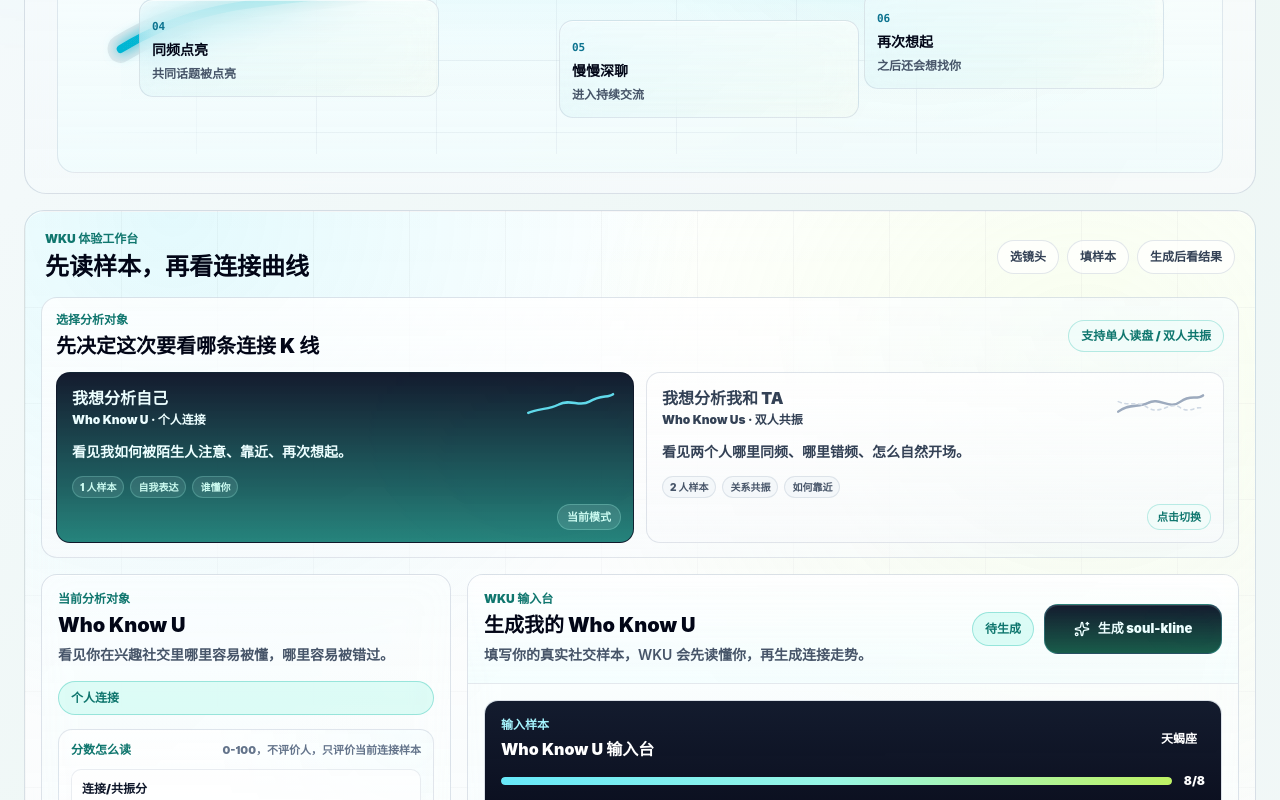
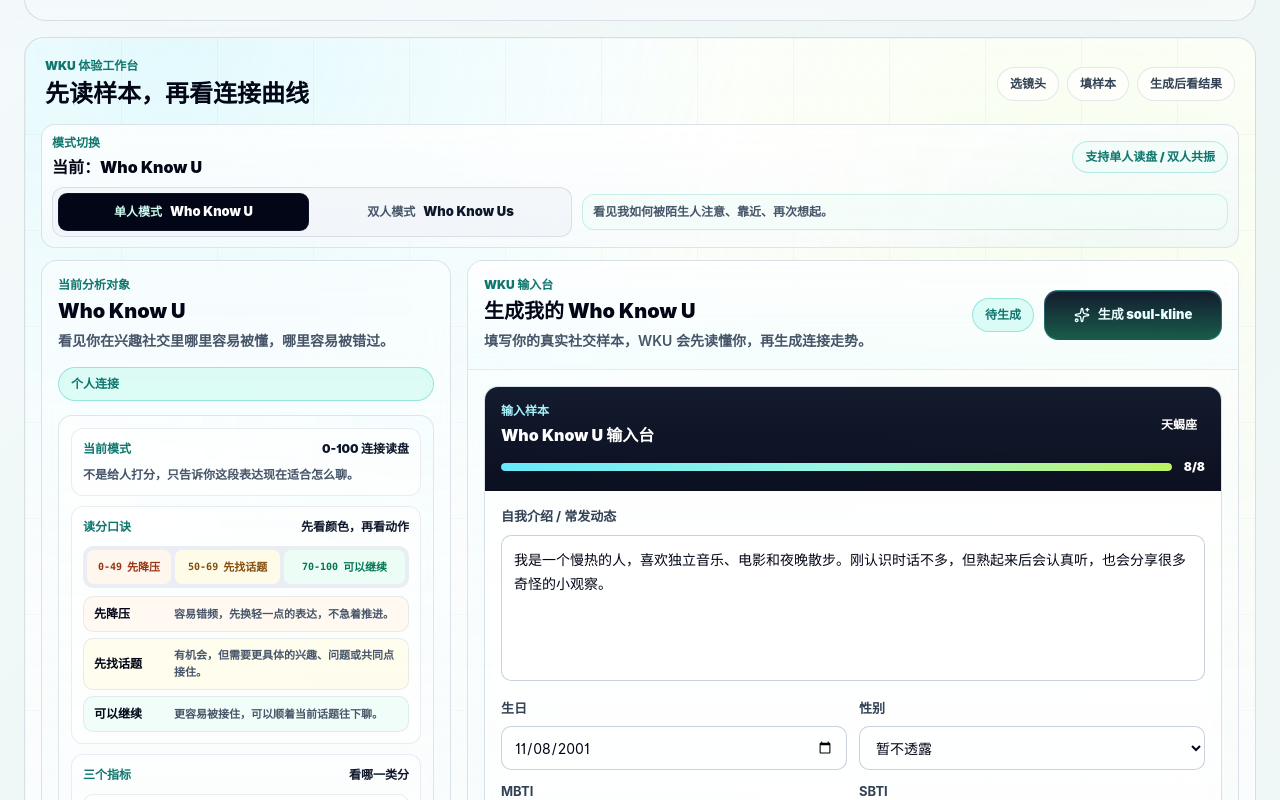
Before and after one commit to gaweek/wku-soul-kline, a React (Vite) app: page / in a window 1280 px wide. Shown: the part 740-1540 px from the top of the page. Built offline with nearby package versions, Linux system fonts and the light colour scheme.

Commit message:
Refine WKU mode switch and score guidance

```diff
--- a/components/VibeLineChart.tsx
+++ b/components/VibeLineChart.tsx
@@ -675,7 +675,12 @@ const VibeLineChart: React.FC<VibeLineChartProps> = ({ data, loading = false, mo
           <div className="wku-score-guide wku-chart-score-guide" aria-label="分数怎么读">
             <div className="wku-score-guide-head">
               <p className="text-xs font-black text-teal-700">分数怎么读</p>
-              <span>70+：更容易继续靠近 · 50-69：需要更具体话题 · 低于 50：先降低推进感</span>
+              <span>先看区间，再决定动作</span>
+            </div>
+            <div className="wku-score-meter is-compact" aria-label="分数区间">
+              <span className="is-low"><b>0-49</b> 先降压</span>
+              <span className="is-mid"><b>50-69</b> 先找话题</span>
+              <span className="is-high"><b>70-100</b> 可以继续</span>
             </div>
           </div>
         </div>
--- a/index.css
+++ b/index.css
@@ -137,7 +137,7 @@
 
   .wku-hero-map {
     position: relative;
-    min-height: 420px;
+    min-height: clamp(260px, 32vh, 340px);
     overflow: hidden;
     border: 1px solid rgba(148, 163, 184, 0.24);
     border-radius: 18px;
@@ -163,14 +163,14 @@
   .wku-hero-node {
     position: absolute;
     z-index: 2;
-    width: min(300px, 27%);
-    min-height: 82px;
+    width: min(260px, 25%);
+    min-height: 70px;
     border: 1px solid rgba(148, 163, 184, 0.26);
     border-radius: 14px;
     background:
       linear-gradient(180deg, rgba(255, 255, 255, 0.58), rgba(248, 250, 252, 0.26)),
       linear-gradient(135deg, rgba(34, 211, 238, 0.10), rgba(217, 249, 157, 0.08));
-    padding: 12px;
+    padding: 10px;
     box-shadow: inset 0 1px 0 rgba(255, 255, 255, 0.62);
     backdrop-filter: blur(18px) saturate(1.08);
     transition: transform 180ms ease, border-color 180ms ease, background-color 180ms ease;
@@ -192,12 +192,12 @@
 
   .wku-hero-node.node-1 {
     left: 4%;
-    top: 12%;
+    top: 11%;
   }
 
   .wku-hero-node.node-2 {
-    left: 31%;
-    top: 23%;
+    left: 32%;
+    top: 25%;
   }
 
   .wku-hero-node.node-3 {
@@ -207,23 +207,23 @@
 
   .wku-hero-node.node-4 {
     left: 7%;
-    bottom: 18%;
+    bottom: 12%;
   }
 
   .wku-hero-node.node-5 {
     left: 43%;
-    bottom: 13%;
+    bottom: 8%;
   }
 
   .wku-hero-node.node-6 {
     right: 5%;
-    bottom: 20%;
+    bottom: 14%;
   }
 
   .wku-hero-copy-row {
-    display: flex;
-    align-items: center;
-    justify-content: space-between;
+    display: grid;
+    grid-template-columns: minmax(0, 1fr) minmax(220px, 320px);
+    align-items: center;
     gap: 28px;
   }
 
@@ -235,19 +235,20 @@
     position: relative;
     z-index: 4;
     display: inline-flex;
+    min-height: 64px;
     align-items: center;
     justify-content: center;
     gap: 12px;
-    min-width: 176px;
-    margin-right: clamp(28px, 7vw, 160px);
+    min-width: 224px;
+    margin-right: clamp(16px, 5vw, 110px);
     border: 1px solid rgba(103, 232, 249, 0.32);
     border-radius: 999px;
     background:
       linear-gradient(180deg, rgba(15, 23, 42, 0.96), rgba(15, 118, 110, 0.86)),
       radial-gradient(circle at 80% 0%, rgba(103, 232, 249, 0.28), transparent 42%);
-    padding: 15px 24px;
+    padding: 0 32px;
     color: #ecfeff;
-    font-size: 15px;
+    font-size: 18px;
     font-weight: 900;
     text-decoration: none;
     box-shadow: inset 0 1px 0 rgba(255, 255, 255, 0.16);
@@ -256,8 +257,8 @@
   }
 
   .wku-hero-cta svg {
-    width: 20px;
-    height: 20px;
+    width: 24px;
+    height: 24px;
     border-radius: 999px;
     background: rgba(236, 254, 255, 0.14);
     padding: 2px;
@@ -449,21 +450,27 @@
   }
 
   .wku-mode-choice-panel {
-    margin-bottom: 16px;
+    margin-bottom: 12px;
     border: 1px solid rgba(148, 163, 184, 0.28);
-    border-radius: 16px;
+    border-radius: 14px;
     background:
       linear-gradient(180deg, rgba(255, 255, 255, 0.78), rgba(248, 250, 252, 0.58)),
       radial-gradient(circle at 92% 0%, rgba(20, 184, 166, 0.12), transparent 34%);
-    padding: 14px;
+    padding: 10px;
+  }
+
+  .wku-mode-choice-panel.is-compact {
+    background:
+      linear-gradient(180deg, rgba(255, 255, 255, 0.82), rgba(248, 250, 252, 0.58)),
+      radial-gradient(circle at 96% 0%, rgba(20, 184, 166, 0.1), transparent 32%);
   }
 
   .wku-mode-choice-head {
     display: flex;
     align-items: center;
     justify-content: space-between;
-    gap: 16px;
-    margin-bottom: 12px;
+    gap: 12px;
+    margin-bottom: 8px;
   }
 
   .wku-mode-choice-head > span {
@@ -480,70 +487,71 @@
     white-space: nowrap;
   }
 
-  .wku-mode-choice-grid {
+  .wku-mode-segment {
     display: grid;
     grid-template-columns: repeat(2, minmax(0, 1fr));
-    gap: 12px;
-  }
-
-  .wku-mode-choice-card {
-    position: relative;
-    min-height: 142px;
-    overflow: hidden;
+    gap: 6px;
     border: 1px solid rgba(148, 163, 184, 0.28);
-    border-radius: 14px;
-    background:
-      linear-gradient(180deg, rgba(255, 255, 255, 0.82), rgba(248, 250, 252, 0.58));
-    padding: 15px 15px 44px;
-    color: #334155;
-    text-align: left;
-    transition: transform 160ms ease, border-color 160ms ease, background 160ms ease, color 160ms ease;
-  }
-
-  .wku-mode-choice-card:hover,
-  .wku-mode-choice-card:focus-visible {
-    border-color: rgba(20, 184, 166, 0.44);
-    background:
-      linear-gradient(180deg, rgba(255, 255, 255, 0.92), rgba(236, 254, 255, 0.64));
+    border-radius: 12px;
+    background: rgba(241, 245, 249, 0.78);
+    padding: 5px;
+  }
+
+  .wku-mode-compact-row {
+    display: grid;
+    grid-template-columns: minmax(320px, 520px) minmax(0, 1fr);
+    gap: 10px;
+    align-items: center;
+  }
+
+  .wku-mode-segment-button {
+    display: flex;
+    min-height: 38px;
+    align-items: center;
+    justify-content: center;
+    gap: 8px;
+    border: 1px solid transparent;
+    border-radius: 9px;
+    color: #475569;
+    font-size: 12px;
+    font-weight: 900;
+    transition: transform 150ms ease, border-color 150ms ease, background 150ms ease, color 150ms ease;
+  }
+
+  .wku-mode-segment-button b {
+    color: #0f172a;
+    font-size: 13px;
+    font-weight: 950;
+  }
+
+  .wku-mode-segment-button:hover,
+  .wku-mode-segment-button:focus-visible {
+    border-color: rgba(20, 184, 166, 0.32);
+    background: rgba(255, 255, 255, 0.72);
     color: #0f172a;
     outline: none;
-    transform: translateY(-1px);
-  }
-
-  .wku-mode-choice-card.is-active {
-    border-color: rgba(15, 23, 42, 0.88);
-    background:
-      linear-gradient(180deg, rgba(15, 23, 42, 0.98), rgba(15, 118, 110, 0.9)),
-      radial-gradient(circle at 84% 0%, rgba(103, 232, 249, 0.26), transparent 42%);
-    color: #ecfeff;
-  }
-
-  .wku-mode-choice-card.is-active .wku-lens-tag {
-    border-color: rgba(153, 246, 228, 0.24);
-    background: rgba(236, 254, 255, 0.1);
+  }
+
+  .wku-mode-segment-button.is-active {
+    border-color: rgba(15, 23, 42, 0.86);
+    background: #020617;
     color: #ccfbf1;
   }
 
-  .wku-choice-action {
-    position: absolute;
-    right: 12px;
-    bottom: 12px;
-    display: inline-flex;
-    min-height: 26px;
-    align-items: center;
-    border: 1px solid rgba(20, 184, 166, 0.26);
-    border-radius: 999px;
-    background: rgba(240, 253, 250, 0.72);
-    padding: 0 9px;
-    color: #0f766e;
-    font-size: 11px;
-    font-weight: 950;
-  }
-
-  .wku-mode-choice-card.is-active .wku-choice-action {
-    border-color: rgba(153, 246, 228, 0.28);
-    background: rgba(236, 254, 255, 0.12);
-    color: #ccfbf1;
+  .wku-mode-segment-button.is-active b {
+    color: #ffffff;
+  }
+
+  .wku-mode-current-copy {
+    margin: 0;
+    border: 1px solid rgba(20, 184, 166, 0.2);
+    border-radius: 12px;
+    background: rgba(240, 253, 250, 0.5);
+    padding: 8px 10px;
+    color: #475569;
+    font-size: 12px;
+    font-weight: 850;
+    line-height: 1.5;
   }
 
   .wku-workbench-body {
@@ -766,6 +774,46 @@
     padding: 12px;
   }
 
+  .wku-score-section {
+    border: 1px solid rgba(148, 163, 184, 0.2);
+    border-radius: 12px;
+    background: rgba(255, 255, 255, 0.58);
+    padding: 11px;
+  }
+
+  .wku-score-section + .wku-score-section {
+    margin-top: 10px;
+  }
+
+  .wku-score-section-title {
+    display: flex;
+    align-items: center;
+    justify-content: space-between;
+    gap: 10px;
+  }
+
+  .wku-score-section-title span {
+    color: #0f766e;
+    font-size: 12px;
+    font-weight: 950;
+    white-space: nowrap;
+  }
+
+  .wku-score-section-title b {
+    color: #0f172a;
+    font-size: 12px;
+    font-weight: 950;
+    text-align: right;
+  }
+
+  .wku-score-section-copy {
+    margin-top: 7px;
+    color: #475569;
+    font-size: 12px;
+    font-weight: 750;
+    line-height: 1.6;
+  }
+
   .wku-score-guide-head {
     display: flex;
     align-items: center;
@@ -787,6 +835,103 @@
     margin-top: 10px;
   }
 
+  .wku-score-meter {
+    display: grid;
+    grid-template-columns: 0.8fr 1fr 1.15fr;
+    gap: 4px;
+    margin-top: 10px;
+    overflow: hidden;
+    border-radius: 10px;
+    background: rgba(226, 232, 240, 0.72);
+    padding: 4px;
+  }
+
+  .wku-score-meter span {
+    display: flex;
+    min-height: 34px;
+    align-items: center;
+    justify-content: center;
+    gap: 5px;
+    border-radius: 7px;
+    color: #0f172a;
+    font-size: 11px;
+    font-weight: 950;
+    line-height: 1.2;
+    text-align: center;
+    white-space: nowrap;
+  }
+
+  .wku-score-meter b {
+    font-family: "SF Mono", "JetBrains Mono", ui-monospace, SFMono-Regular, Menlo, Monaco, Consolas, monospace;
+    font-size: 10px;
+  }
+
+  .wku-score-meter.is-compact {
+    grid-template-columns: repeat(3, minmax(0, 1fr));
+  }
+
+  .wku-score-meter.is-compact span {
+    min-height: 28px;
+    font-size: 10px;
+  }
+
+  .wku-score-meter .is-low {
+    background: #fff7ed;
+    color: #9a3412;
+  }
+
+  .wku-score-meter .is-mid {
+    background: #fefce8;
+    color: #854d0e;
+  }
+
+  .wku-score-meter .is-high {
+    background: #ecfdf5;
+    color: #047857;
+  }
+
+  .wku-score-band-grid {
+    display: grid;
+    gap: 6px;
+    margin-top: 8px;
+  }
+
+  .wku-score-band {
+    display: grid;
+    grid-template-columns: 72px minmax(0, 1fr);
+    align-items: center;
+    gap: 8px;
+    border: 1px solid rgba(148, 163, 184, 0.2);
+    border-radius: 10px;
+    padding: 8px 10px;
+  }
+
+  .wku-score-band b {
+    display: block;
+    font-size: 12px;
+    font-weight: 950;
+  }
+
+  .wku-score-band p {
+    margin-top: 0;
+    color: #475569;
+    font-size: 11px;
+    font-weight: 750;
+    line-height: 1.55;
+  }
+
+  .wku-score-band.is-low {
+    background: rgba(255, 247, 237, 0.72);
+  }
+
+  .wku-score-band.is-mid {
+    background: rgba(254, 252, 232, 0.72);
+  }
+
+  .wku-score-band.is-high {
+    background: rgba(236, 253, 245, 0.72);
+  }
+
   .wku-score-guide-item {
     border: 1px solid rgba(148, 163, 184, 0.2);
     border-radius: 10px;
@@ -807,6 +952,61 @@
     font-size: 11px;
     font-weight: 750;
     line-height: 1.6;
+  }
+
+  .wku-score-badge {
+    display: grid;
+    min-width: 122px;
+    max-width: 150px;
+    gap: 2px;
+    border: 1px solid rgba(148, 163, 184, 0.22);
+    border-radius: 10px;
+    background: rgba(248, 250, 252, 0.78);
+    padding: 7px 9px;
+    text-align: right;
+  }
+
+  .wku-score-badge > span {
+    color: #64748b;
+    font-size: 10px;
+    font-weight: 950;
+    line-height: 1.1;
+  }
+
+  .wku-score-badge b {
+    color: #0f172a;
+    font-size: 16px;
+    font-weight: 950;
+    line-height: 1.1;
+  }
+
+  .wku-score-badge small {
+    color: #64748b;
+    font-size: 10px;
+    font-weight: 800;
+    line-height: 1.25;
+  }
+
+  .wku-score-badge.is-boost,
+  .wku-score-badge.is-sync,
+  .wku-score-badge.is-stage {
+    border-color: rgba(20, 184, 166, 0.26);
+    background: rgba(240, 253, 250, 0.78);
+  }
+
+  .wku-score-badge.is-boost b,
+  .wku-score-badge.is-sync b,
+  .wku-score-badge.is-stage b {
+    color: #0f766e;
+  }
+
+  .wku-score-badge.is-risk {
+    border-color: rgba(244, 63, 94, 0.22);
+    background: rgba(255, 241, 242, 0.78);
+  }
+
+  .wku-score-badge.is-risk b {
+    color: #be123c;
   }
 
   .wku-lens-grid {
@@ -1345,7 +1545,8 @@
     .wku-form-agent-grid,
     .wku-match-form-grid,
     .wku-hero-mode-switch,
-    .wku-mode-choice-grid {
+    .wku-mode-compact-row,
+    .wku-mode-segment {
       grid-template-columns: 1fr;
     }
 
@@ -1363,7 +1564,7 @@
     }
 
     .wku-hero-map {
-      min-height: 500px;
+      min-height: 420px;
     }
 
     .wku-hero-node {
@@ -1376,7 +1577,7 @@
 
     .wku-hero-copy-row {
       align-items: flex-start;
-      flex-direction: column;
+      grid-template-columns: 1fr;
     }
 
     .wku-hero-cta {
@@ -1429,7 +1630,8 @@
     .wku-hero-node.node-2,
     .wku-hero-node.node-3,
     .wku-hero-node.node-4,
-    .wku-hero-node.node-5 {
+    .wku-hero-node.node-5,
+    .wku-hero-node.node-6 {
       position: relative;
       inset: auto;
       width: 100%;
--- a/pages/VibeLinePage.tsx
+++ b/pages/VibeLinePage.tsx
@@ -218,15 +218,36 @@ const modeTabs: Array<{
 const scoreGuideItems = [
   {
     title: '连接/共振分',
-    body: '70+ 表示更容易继续靠近，50-69 需要更明确的话题，低于 50 先降低推进感。',
+    body: '当前能不能继续靠近：分越高，越适合顺着话题继续聊。',
   },
   {
     title: '变化',
-    body: '对比开场的上升或下降，正数代表连接变顺，负数代表当前表达容易掉线。',
+    body: '比一开始变顺还是变难：正数是变顺，负数是容易掉线。',
   },
   {
     title: '被懂上限',
-    body: '这段样本最可能被接住的最高点，不是人格评分，只是当前社交样本的可读性。',
+    body: '这段样本最好能被接住到哪里：不是人格评分，只看这次表达。',
+  },
+];
+
+const scoreBands = [
+  {
+    range: '0-49',
+    label: '先降压',
+    body: '容易错频，先换轻一点的表达，不急着推进。',
+    tone: 'low',
+  },
+  {
+    range: '50-69',
+    label: '先找话题',
+    body: '有机会，但需要更具体的兴趣、问题或共同点接住。',
+    tone: 'mid',
+  },
+  {
+    range: '70-100',
+    label: '可以继续',
+    body: '更容易被接住，可以顺着当前话题往下聊。',
+    tone: 'high',
   },
 ];
 
@@ -343,20 +364,20 @@ const HeroModeSwitch: React.FC<{
 const ModeChoiceCards: React.FC<{
   mode: Mode;
   onChange: (mode: Mode) => void;
-}> = ({ mode, onChange }) => (
-  <div className="wku-mode-choice-panel">
+}> = ({ mode, onChange }) => {
+  const activeMode = modeTabs.find((item) => item.value === mode) ?? modeTabs[0];
+
+  return (
+    <div className="wku-mode-choice-panel is-compact">
       <div className="wku-mode-choice-head">
         <div>
-        <p className="text-xs font-black text-teal-700">选择分析对象</p>
-        <h3 className="mt-1 text-xl font-black text-slate-950">先决定这次要看哪条连接 K 线</h3>
+          <p className="text-xs font-black text-teal-700">模式切换</p>
+          <h3 className="mt-1 text-base font-black text-slate-950">当前：{activeMode.title}</h3>
         </div>
         <span>支持单人读盘 / 双人共振</span>
       </div>
-    <div
-      className="wku-mode-choice-grid"
-      role="tablist"
-      aria-label="选择分析对象"
-    >
+      <div className="wku-mode-compact-row">
+        <div className="wku-mode-segment" role="tablist" aria-label="模式切换">
           {modeTabs.map((item) => {
             const active = mode === item.value;
             return (
@@ -366,42 +387,66 @@ const ModeChoiceCards: React.FC<{
                 role="tab"
                 aria-selected={active}
                 onClick={() => onChange(item.value)}
-            className={`wku-mode-choice-card wku-clickable ${active ? 'is-active' : ''}`}
+                className={`wku-mode-segment-button wku-clickable ${active ? 'is-active' : ''}`}
               >
-            <span className="flex min-w-0 items-start justify-between gap-3">
-              <span className="min-w-0">
-                <span className="block text-base font-black leading-5">{item.choiceTitle}</span>
-                <span className="mt-1 block text-xs font-black">{item.title} · {item.subtitle}</span>
+                <span>{item.value === 'single' ? '单人模式' : '双人模式'}</span>
+                <b>{item.title}</b>
+              </button>
+            );
+          })}
+        </div>
+        <p className="wku-mode-current-copy">{activeMode.body}</p>
+      </div>
+    </div>
+  );
+};
+
+const ScoreGuide: React.FC = () => (
+  <div className="wku-score-guide" aria-label="分数怎么读">
+    <div className="wku-score-section">
+      <div className="wku-score-section-title">
+        <span>当前模式</span>
+        <b>0-100 连接读盘</b>
+      </div>
+      <p className="wku-score-section-copy">不是给人打分，只告诉你这段表达现在适合怎么聊。</p>
+    </div>
+
+    <div className="wku-score-section">
+      <div className="wku-score-section-title">
+        <span>读分口诀</span>
+        <b>先看颜色，再看动作</b>
+      </div>
+      <div className="wku-score-meter" aria-hidden="true">
+        {scoreBands.map((band) => (
+          <span key={band.range} className={`is-${band.tone}`}>
+            <b>{band.range}</b>
+            {band.label}
           </span>
-              <MiniKLine active={active} match={item.value === 'match'} />
-            </span>
-            <span className="mt-3 block text-sm font-semibold leading-6">{item.body}</span>
-            <span className="mt-3 flex flex-wrap gap-1.5">
-              {item.tags.map((tag) => (
-                <span key={tag} className="wku-lens-tag">{tag}</span>
-              ))}
-            </span>
-            <span className="wku-choice-action">{active ? '当前模式' : '点击切换'}</span>
-          </button>
-        );
-      })}
-    </div>
-  </div>
-);
-
-const ScoreGuide: React.FC = () => (
-  <div className="wku-score-guide">
-    <div className="wku-score-guide-head">
-      <p className="text-xs font-black text-teal-700">分数怎么读</p>
-      <span>0-100，不评价人，只评价当前连接样本</span>
-    </div>
-    <div className="wku-score-guide-grid">
+        ))}
+      </div>
+      <div className="wku-score-band-grid">
+        {scoreBands.map((band) => (
+          <div key={band.range} className={`wku-score-band is-${band.tone}`}>
+            <b>{band.label}</b>
+            <p>{band.body}</p>
+          </div>
+        ))}
+      </div>
+    </div>
+
+    <div className="wku-score-section">
+      <div className="wku-score-section-title">
+        <span>三个指标</span>
+        <b>看哪一类分</b>
+      </div>
+      <div className="wku-score-guide-grid" aria-label="指标含义">
         {scoreGuideItems.map((item) => (
           <div key={item.title} className="wku-score-guide-item">
             <b>{item.title}</b>
             <p>{item.body}</p>
           </div>
         ))}
+      </div>
     </div>
   </div>
 );
@@ -658,6 +703,19 @@ const AgentHandoffCard: React.FC<{
   </div>
 );
 
+const ScoreBadge: React.FC<{
+  label: string;
+  value: string | number;
+  help: string;
+  tone: 'boost' | 'risk' | 'sync' | 'stage';
+}> = ({ label, value, help, tone }) => (
+  <span className={`wku-score-badge is-${tone}`}>
+    <span>{label}</span>
+    <b>{value}</b>
+    <small>{help}</small>
+  </span>
+);
+
 const FactorCard: React.FC<{
   factor: SoulKLineFactor;
   type: 'up' | 'down';
@@ -665,11 +723,14 @@ const FactorCard: React.FC<{
   const isUp = type === 'up';
   return (
     <article className={`${panelClass} p-4`}>
-      <div className="mb-2 flex items-center justify-between gap-3">
+      <div className="mb-2 flex items-start justify-between gap-3">
         <h3 className="text-sm font-black text-slate-950">{factor.title}</h3>
-        <span className={`rounded-md px-2 py-1 text-xs font-black ${isUp ? 'bg-teal-50 text-teal-700' : 'bg-rose-50 text-rose-700'}`}>
-          {isUp ? `+${factor.impact ?? 0} 助推` : `-${factor.risk ?? 0} 风险`}
-        </span>
+        <ScoreBadge
+          label={isUp ? '助推分' : '风险分'}
+          value={isUp ? `+${factor.impact ?? 0}` : `-${factor.risk ?? 0}`}
+          help={isUp ? '越高越适合保留' : '越高越需要修正'}
+          tone={isUp ? 'boost' : 'risk'}
+        />
       </div>
       <p className="text-xs font-semibold leading-5 text-slate-600">依据：{factor.evidence}</p>
       <p className="mt-2 text-sm leading-6 text-slate-700">{factor.suggestion}</p>
@@ -681,7 +742,12 @@ const SoulmateCard: React.FC<{ lens: AudienceLens }> = ({ lens }) => (
   <article className={`${panelClass} p-4`}>
     <div className="mb-2 flex items-start justify-between gap-3">
       <h3 className="text-sm font-black text-slate-950">{lens.type}</h3>
-      <span className="rounded-md bg-teal-50 px-2 py-1 text-xs font-black text-teal-700">{lens.resonance} 同频</span>
+      <ScoreBadge
+        label="同频分"
+        value={lens.resonance}
+        help="越高越容易接住你"
+        tone="sync"
+      />
     </div>
     <p className="text-sm leading-6 text-slate-700">{lens.why}</p>
     <p className="mt-3 rounded-md bg-slate-50 px-3 py-2 text-xs font-semibold leading-5 text-slate-700">{lens.likelyReply}</p>
@@ -1046,11 +1112,11 @@ const VibeLinePage: React.FC = () => {
             </div>
 
             <div className="wku-hero-copy-row relative z-10 mt-8">
-              <div className="wku-hero-copy max-w-[1240px]">
-                <h1 className="wku-display text-4xl font-black leading-[1.02] text-slate-950 sm:text-5xl lg:text-6xl">
+              <div className="wku-hero-copy max-w-[980px]">
+                <h1 className="wku-display text-4xl font-black leading-[1.02] text-slate-950 sm:text-5xl lg:text-[56px]">
                     WKU soul-kline
                 </h1>
-                <p className="wku-hero-subtitle mt-3 text-2xl font-black leading-tight text-slate-900 sm:text-[34px]">
+                <p className="wku-hero-subtitle mt-3 text-2xl font-black leading-tight text-slate-900 sm:text-[30px]">
                   谁会停下来看你，谁会再次想起你，<span>谁又真正懂你的灵魂？</span>
                 </p>
                 <p className="wku-hero-soul-line mt-3">
@@ -1068,7 +1134,7 @@ const VibeLinePage: React.FC = () => {
               </a>
             </div>
 
-            <div className="wku-hero-map mt-6">
+            <div className="wku-hero-map mt-5">
               <svg className="absolute inset-0 h-full w-full" viewBox="0 0 1080 360" preserveAspectRatio="none" role="img" aria-label="WKU soul-kline 横向连接曲线">
                 <defs>
                   <linearGradient id="wkuHeroStripLine" x1="0" y1="0" x2="1" y2="0">
@@ -1447,9 +1513,14 @@ const VibeLinePage: React.FC = () => {
                       <div className="grid gap-3 md:grid-cols-2 xl:grid-cols-3">
                         {matchResult.stageAdvice.map((item) => (
                           <article key={item.stage} className={`${panelClass} p-4`}>
-                            <div className="mb-2 flex items-center justify-between">
+                            <div className="mb-2 flex items-start justify-between gap-3">
                               <h3 className="text-sm font-black text-slate-950">{item.stage}</h3>
-                              <span className="rounded-md bg-slate-100 px-2 py-1 text-xs font-black text-slate-700">{item.score} 分</span>
+                              <ScoreBadge
+                                label="阶段分"
+                                value={item.score}
+                                help="越高越适合推进"
+                                tone="stage"
+                              />
                             </div>
                             <p className="text-xs leading-5 text-teal-700">{item.highlight}</p>
                             <p className="mt-2 text-xs leading-5 text-rose-700">{item.risk}</p>
```
Also changed, not shown: 1 other file (tests, documents, lock files or other folders). Lines whose indentation alone changed are shown as unchanged.
